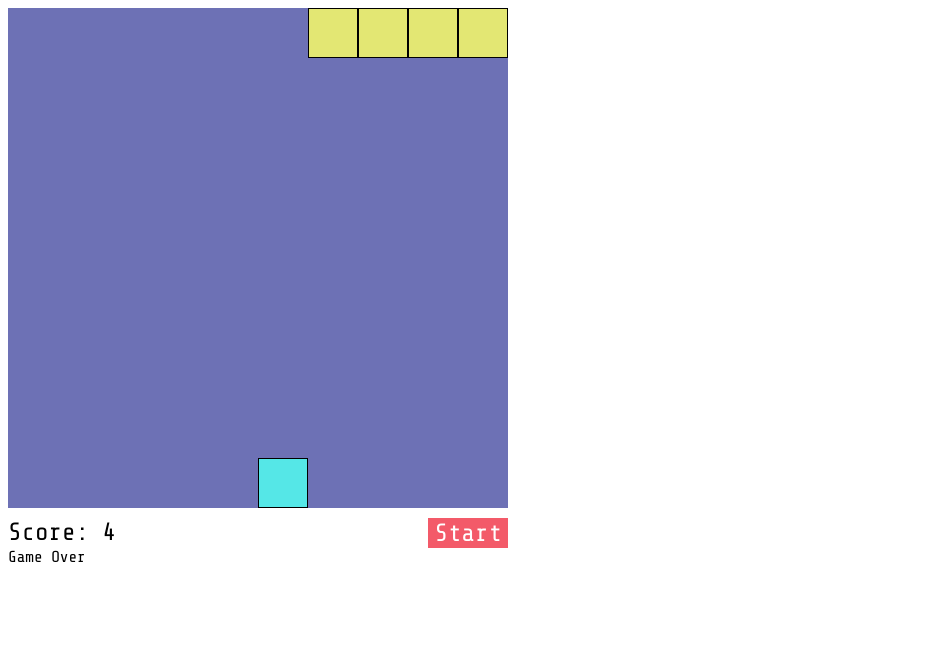
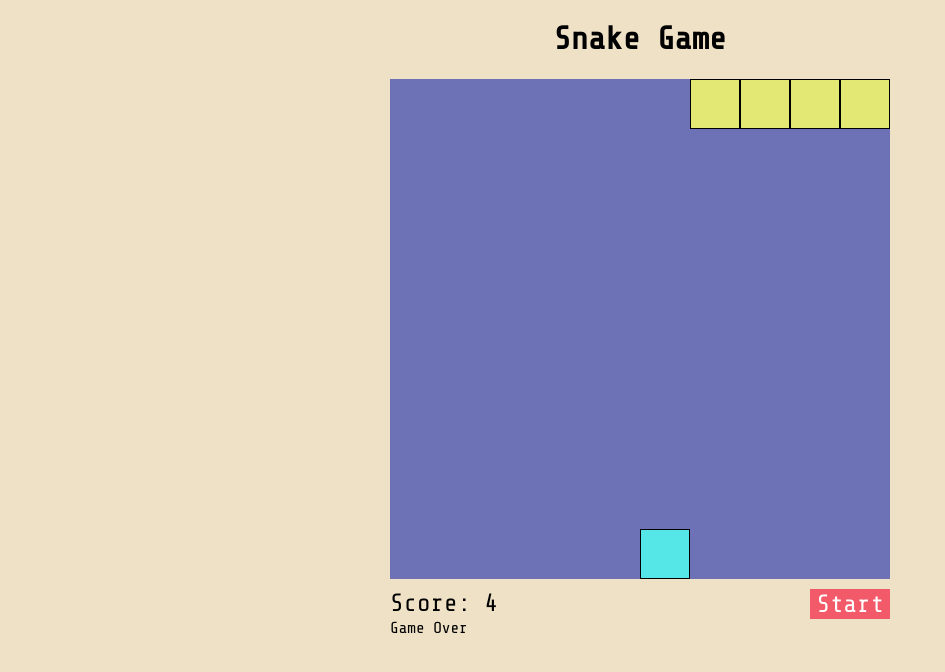
Before and after one commit to Ronaldodev03/snake-game-js, a plain HTML site: page index.html in a window 1280 px wide. Both pictures are taken after a click on the button "Start". Shown: the whole page, without its empty margins (0-945 px from the left). Drawn offline with nearby package versions, Linux system fonts and the light colour scheme.

Commit message:
improving UI + start using "space" keyboard

```diff
--- a/index.html
+++ b/index.html
@@ -1,19 +1,24 @@
 <!DOCTYPE html>
 <html lang="en">
   <head>
-    <meta charset="UTF-8">
-    <meta http-equiv="X-UA-Compatible" content="IE=edge">
-    <meta name="viewport" content="width=device-width, initial-scale=1.0">
+    <meta charset="UTF-8" />
+    <meta http-equiv="X-UA-Compatible" content="IE=edge" />
+    <meta name="viewport" content="width=device-width, initial-scale=1.0" />
     <title>Snake</title>
-    <link href="https://fonts.googleapis.com/css2?family=Share+Tech+Mono&display=swap" rel="stylesheet">
-    <link href="styles.css" rel="stylesheet">
+    <link
+      href="https://fonts.googleapis.com/css2?family=Share+Tech+Mono&display=swap"
+      rel="stylesheet"
+    />
+    <link href="styles.css" rel="stylesheet" />
     <script src="script.js" type="text/javascript" defer></script>
   </head>
   <body>
+    <h1 class="text-center">Snake Game</h1>
     <div id="board"></div>
     <div class="boardInfo">
       <div>
-            Score: <div id="scoreBoard"></div>
+        Score:
+        <div id="scoreBoard"></div>
       </div>
       <button id="start">Start</button>
     </div>
--- a/styles.css
+++ b/styles.css
@@ -1,9 +1,15 @@
 * {
-    font-family: 'Share Tech Mono', monospace;
+  font-family: "Share Tech Mono", monospace;
 }
 
-#board, .boardInfo {
+body {
+  background-color: #eee1c6;
+}
+
+#board,
+.boardInfo {
   max-width: 500px;
+  margin: 0 auto;
 }
 
 #board {
@@ -11,12 +17,16 @@
   grid-template-columns: repeat(10, 1fr);
 }
 
-#start, .boardInfo {
+#start,
+.boardInfo {
   font-size: 25px;
+  cursor: pointer;
 }
 
 #gameOver {
   display: none;
+  max-width: 500px;
+  margin: 0 auto;
 }
 
 .boardInfo {
@@ -52,3 +62,8 @@
   background-color: #55e7e7;
   border: 1px solid #000;
 }
+
+/* utility */
+.text-center {
+  text-align: center;
+}
```
Lines whose indentation alone changed are shown as unchanged.
